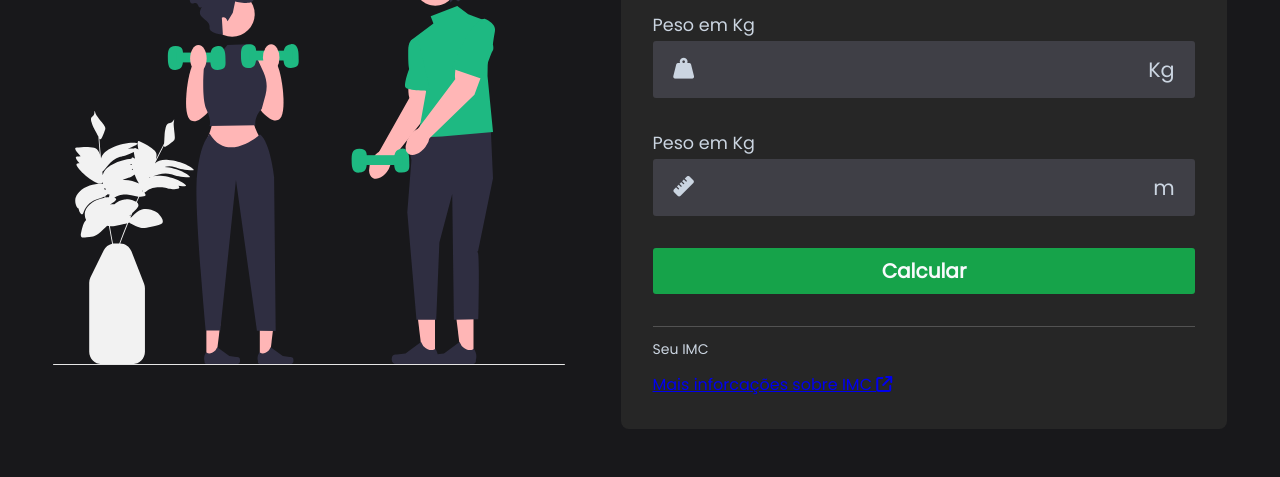
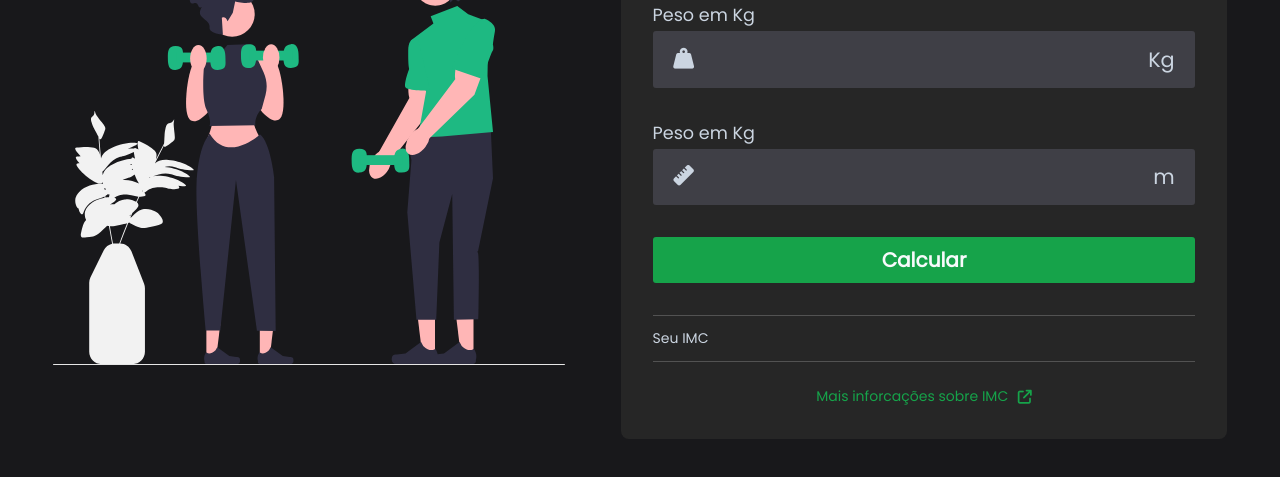
Before and after one commit to Pontessxx/calculadora-imc, a plain HTML site: page index.html in a window 1280 px wide. Shown: the part 239-716 px from the top of the page. Drawn offline with Linux system fonts and the light colour scheme.

Commit message:
estilizando more_info

```diff
--- a/index.html
+++ b/index.html
@@ -47,7 +47,7 @@
                         <span></span>
                     </div>
                 </div>
-                <div id="more_infos">
+                <div id="more_info">
                     <a href="https://brasilescola.uol.com.br/saude-na-escola/Indice-massa-corporea-imc.htm">
                         Mais inforcações sobre IMC
                         <i class="fa-solid fa-arrow-up-right-from-square"></i>
--- a/style.css
+++ b/style.css
@@ -111,3 +111,24 @@ body{
     font-size: 0.875rem;
     color: #cbd5e1;
 }
+#descriptio{
+    width: 15.5rem;
+}
+#more_info{
+    text-align: center;
+    border-top: 1px solid #ffffff34;
+    padding-top: 1.5rem;
+}
+#more_info a{
+    color: #16a34a;
+    display: flex;
+    justify-content: center;
+    align-items: center;
+    gap: 0.6rem;
+    font-size: 0.875rem;
+    text-decoration: none;
+    transition: color 0.5s;
+}
+#more_info a:hover{
+    color: #cbd5e1;
+}
```
